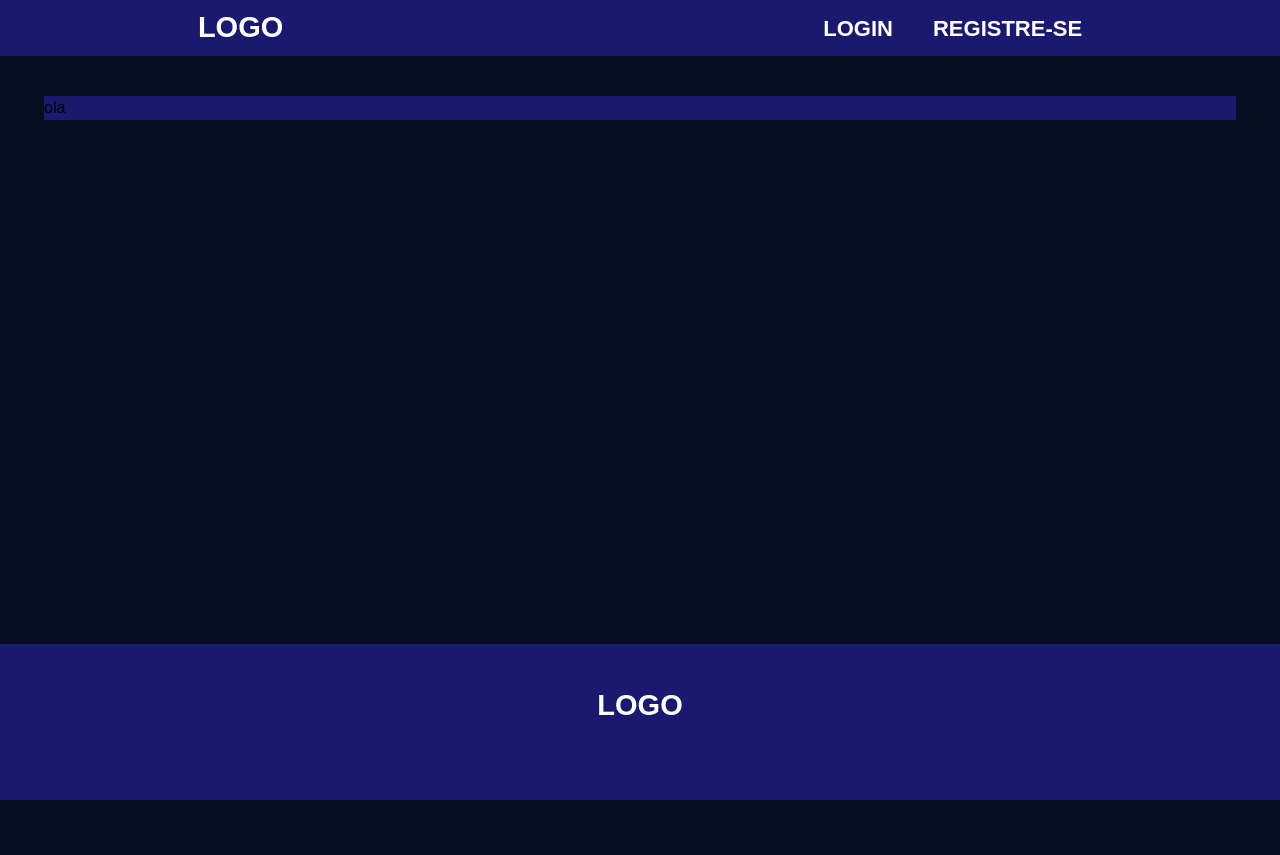
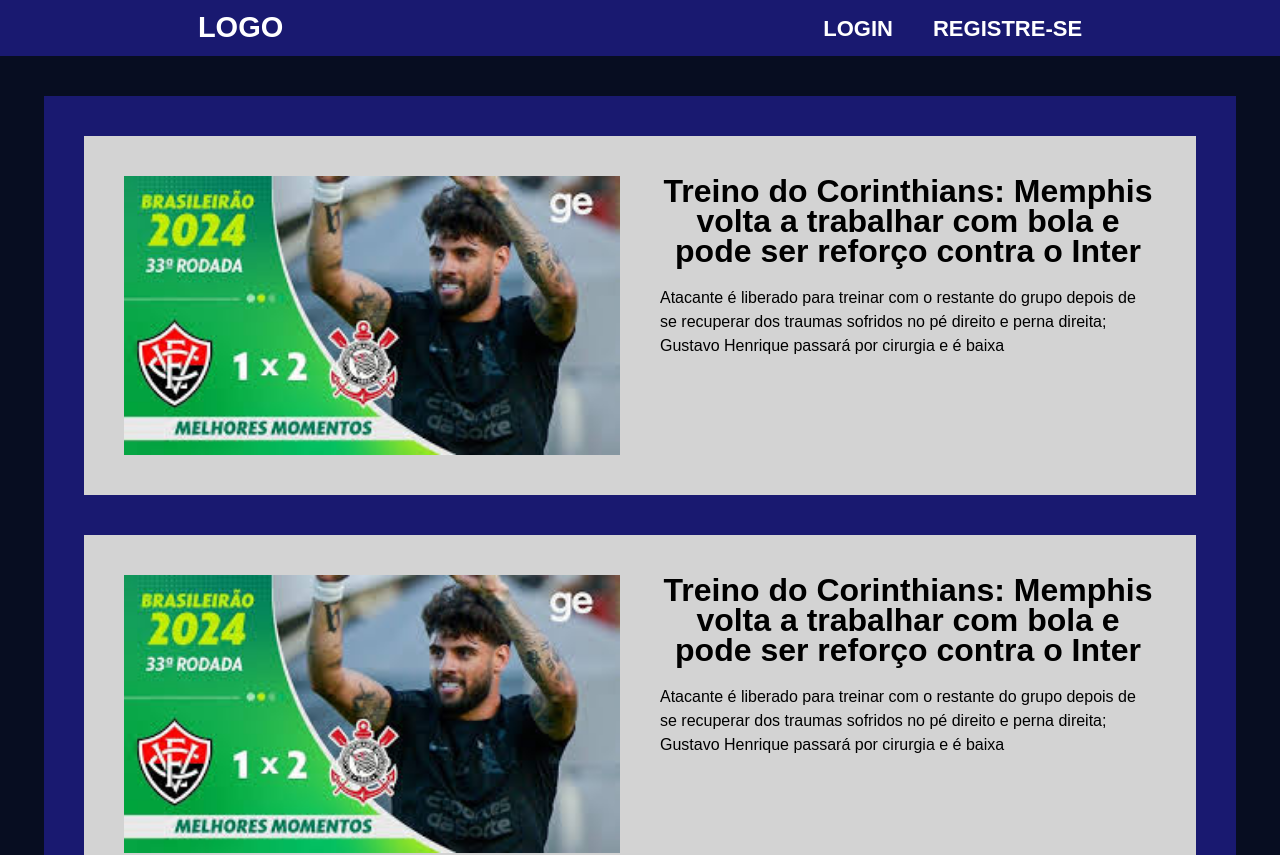
Before and after one commit to ViniRivaldar/mini_blog, a Next.js app: page / in a window 1280 px wide. Shown: the top 855 px of the page. Before the commit the page ends 800 px from the top, so only its background shows below. Built offline with nearby package versions, Linux system fonts and the light colour scheme.

Commit message:
teminado o home

```diff
--- a/app/components/CardHome.js
+++ b/app/components/CardHome.js
@@ -1,7 +1,35 @@
+import Image from "next/image"
+import Link from "next/link"
+
 export default function CardHome(){
     return(
-        <div>
+        <Link href='#'
+            className="flex justify-center gap-10 bg-[#D3D3D3] mb-10 p-10
+            transition-all duration-300 hover:bg-[#c0c0c0] hover:shadow-lg
+            hover:-translate-y-1"
+        >
+            <Image
+            src='/download.jpg'
+            alt="imagen"
+            width={499}
+            height={153}
+            />
+            <div className="w-[499px] h-[153px] flex flex-col">
+                <h1 className="font-openSans text-primary text-center text-[32px]
+                    font-bold leading-[30px] mb-5"
+                >
+                    Treino do Corinthians: Memphis volta a trabalhar
+                    com bola e pode ser reforço contra o Inter
+                </h1>
 
-        </div>
+                <p className="font-openSans text-primary text-[16px] font-normal">
+                    Atacante é liberado para treinar com o restante
+                    do grupo depois de se recuperar dos traumas sofridos
+                    no pé direito e perna direita; Gustavo Henrique
+                    passará por cirurgia e é baixa
+                </p>
+
+            </div>
+        </Link>
     )
 }
--- a/app/page.js
+++ b/app/page.js
@@ -1,7 +1,15 @@
+import CardHome from "./components/CardHome";
+
 export default function Home() {
   return (
-    <div className="w-[1192px] bg-[#191970] mt-10">
-      <h1>ola</h1>
+    <div className="w-[1192px] bg-[#191970] mt-10 mb-10 p-10">
+      <CardHome/>
+      <CardHome/>
+      <CardHome/>
+      <CardHome/>
+      <CardHome/>
+      <CardHome/>
+      <CardHome/>
     </div>
   );
 }
```
Also changed, not shown: public/download.jpg (added).
